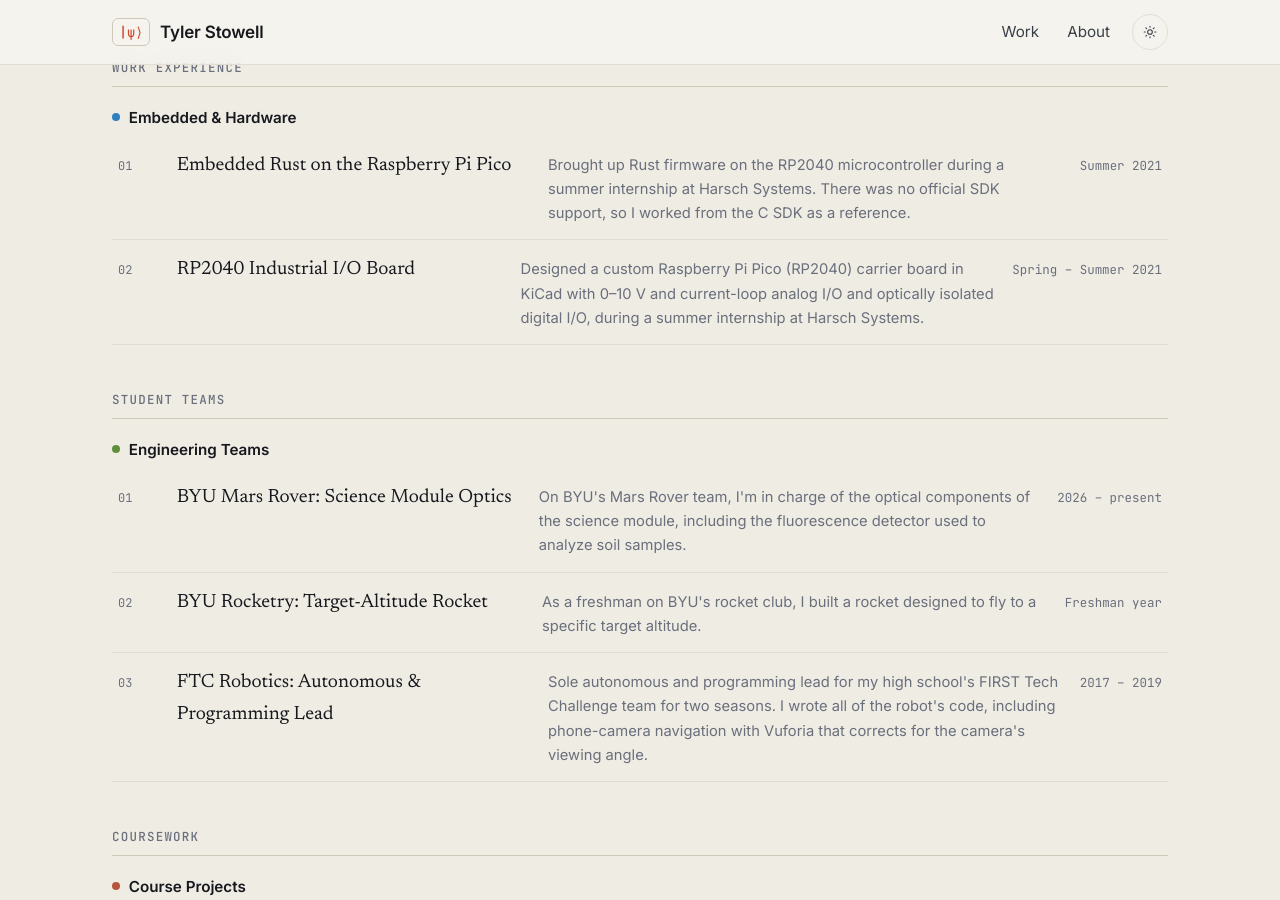
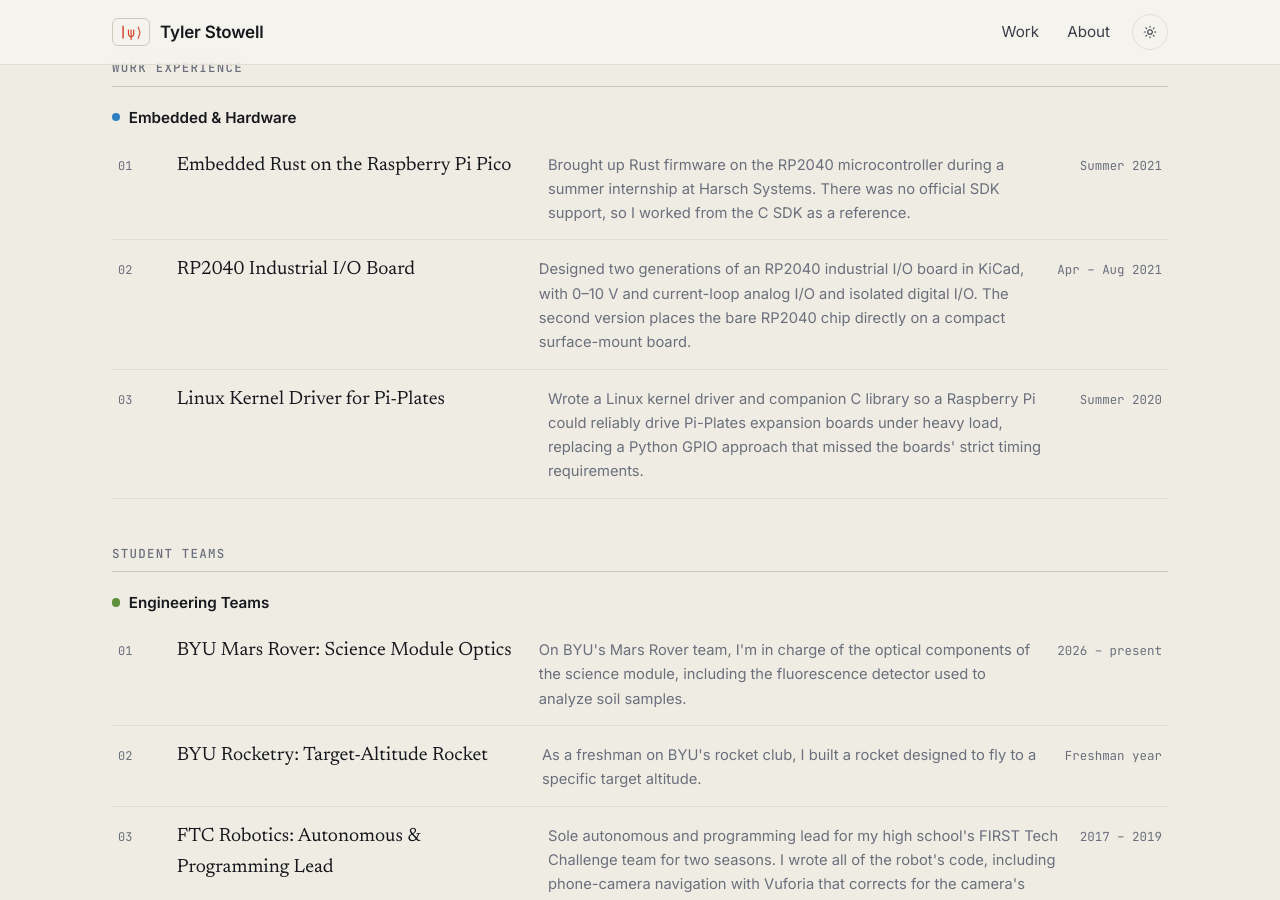
Before and after one commit to tystowell/tystowell.github.io, a Jekyll site: the page built from index.html, in a window 1280 px wide and 900 px high, scrolled down 3721 px. Built offline with Jekyll 4.4.1, drawn with Linux system fonts in a browser that asks for light colours.

Commit message:
Older work updates

```diff
--- /dev/null
+++ b/_projects/pi-plate-kernel-driver.md
@@ -0,0 +1,58 @@
+---
+title: Linux Kernel Driver for Pi-Plates
+summary: Wrote a Linux kernel driver and companion C library so a Raspberry Pi could reliably drive Pi-Plates expansion boards under heavy load, replacing a Python GPIO approach that missed the boards' strict timing requirements.
+category: embedded
+date: 2020-06-24
+period: Summer 2020
+status: Completed
+role: Engineering intern, Harsch Systems
+tools: [C, Linux kernel, SPI, GPIO, Device tree]
+# thumbnail / hero: add your own photo of a Pi with a plate attached
+links:
+  - label: Kernel driver
+    url: https://github.com/Harsch-Systems/pi-plate-module
+    icon: github
+  - label: C library
+    url: https://github.com/Harsch-Systems/pi-plate-io
+    icon: github
+---
+
+## The problem
+
+Harsch Systems' Raspberry Pis communicated with [Pi-Plates](https://pi-plates.com/) expansion
+boards through the Python `RPi.GPIO` library. That normally works, but under heavy load it
+broke down: the library forced frequent, expensive context switches, and the program's many
+delays left it exposed to being taken off the processor long enough to miss the plates' strict
+timing requirements. My task was to move all of the I/O and the Pi-Plate protocol **into the
+kernel**, where the timing could be controlled.
+
+## Learning kernel development
+
+I had never worked in kernel space, so I started by reading *Linux Device Drivers* and
+working through its example projects. My first driver was deliberately simple: controlling an
+LED with a button, but written as a kernel module driven by **interrupts**.
+
+## The driver
+
+The finished module ([pi-plate-module](https://github.com/Harsch-Systems/pi-plate-module)):
+
+- **Talks to the plates over SPI**, managing the frame, acknowledge and interrupt GPIO lines
+  the protocol depends on. Plates that signal "ready" on an acknowledge pin (DAQC2, TINKER,
+  THERMO) and plates that don't (DAQC, RELAY, MOTOR) are both supported.
+- **Detects timing violations:** if the process is descheduled for too long in the middle of a
+  transfer, the driver notices and restarts the transaction instead of returning bad data.
+- **Exposes a character device** that user programs call with a single `ioctl` command, with a
+  mutex so concurrent programs can't interleave transactions.
+- **Loads through a device tree overlay** and has a configurable debug-logging level.
+
+## The C library
+
+On top of the driver I wrote [pi-plate-io](https://github.com/Harsch-Systems/pi-plate-io), a
+user-space C library that wraps each plate's commands: reading inputs and temperatures,
+driving relays and stepper motors, generating waveforms, and capturing two-channel
+oscilloscope traces.
+
+*This work was done under a separate GitHub account (`tyler-stowell`) and lives in the Harsch
+Systems organization.*
+
+TODO: Did the driver go into production use, and how much did it improve reliability?
--- a/_projects/rp2040-board.md
+++ b/_projects/rp2040-board.md
@@ -1,18 +1,21 @@
 ---
 title: RP2040 Industrial I/O Board
-summary: Designed a custom Raspberry Pi Pico (RP2040) carrier board in KiCad with 0–10 V and current-loop analog I/O and optically isolated digital I/O, during a summer internship at Harsch Systems.
+summary: Designed two generations of an RP2040 industrial I/O board in KiCad, with 0–10 V and current-loop analog I/O and isolated digital I/O. The second version places the bare RP2040 chip directly on a compact surface-mount board.
 category: embedded
 date: 2021-04-26
-period: Spring – Summer 2021
+period: Apr – Aug 2021
 status: Completed
 role: Engineering intern, Harsch Systems
-tools: [KiCad, PCB design, Analog circuits, RP2040]
-thumbnail: /assets/img/projects/rp2040-board/board-render.jpg
-hero: /assets/img/projects/rp2040-board/board-render.jpg
-hero_alt: 3D render of the RP2040 I/O board in KiCad
-hero_caption: "KiCad 3D render of the board. The Raspberry Pi Pico mounts on the pads at the front, and power comes in through the barrel jack or the 24 V header."
+tools: [KiCad, PCB design, Surface-mount design, Analog circuits, RP2040]
+thumbnail: /assets/img/projects/rp2040-board/card.jpg
+hero: /assets/img/projects/rp2040-board/smd-render.jpg
+hero_alt: KiCad 3D render of the surface-mount RP2040 board, with the RP2040 chip at the center surrounded by passives, op-amps and connectors
+hero_caption: "Version 2, the surface-mount board: the bare RP2040 (center) with its own flash, crystal, switching regulator, USB and Qwiic connector, surrounded by the analog and digital I/O circuits."
 links:
-  - label: KiCad files
+  - label: SMD board (v2)
+    url: https://github.com/tyler-stowell/RP2040_SMD_Board
+    icon: github
+  - label: Through-hole board (v1)
     url: https://github.com/tystowell/RP2040_Board_KiCAD
     icon: github
   - label: Design notes
@@ -22,11 +25,13 @@
 
 ## Overview
 
-A carrier board for the Raspberry Pi Pico (RP2040) that lets it talk to industrial equipment.
+A board that lets the Raspberry Pi RP2040 microcontroller talk to industrial equipment.
 Industrial systems commonly signal with 0–10 V and current-loop analog levels and 24 V logic,
 none of which a 3.3 V microcontroller can handle directly. The board translates between the two.
+I designed it twice: first as a through-hole carrier for a Raspberry Pi Pico module, then as
+a compact surface-mount board built around the bare RP2040 chip.
 
-## Circuit design
+## Version 1: Pi Pico carrier board
 
 - **Analog outputs:** the Pico's PWM outputs are smoothed by active low-pass filters and scaled
   by LM324 op-amp stages into a **0–10 V** output and a **20 mA** current-loop output.
@@ -36,7 +41,32 @@
   BC337 transistor drivers on the outputs and status LEDs on every channel.
 - **Power:** runs from a **24 V** supply.
 
-[![Full KiCad schematic of the board]({{ '/assets/img/projects/rp2040-board/schematic.png' | relative_url }})]({{ '/assets/img/projects/rp2040-board/schematic.png' | relative_url }})
-*The top-level schematic: the Pico in the center, analog and digital I/O subsystems around it, and detail of each circuit block around the edges. Click to enlarge.*
+<div class="figure-row">
+  <figure>
+    <img src="{{ '/assets/img/projects/rp2040-board/board-render.jpg' | relative_url }}" alt="KiCad 3D render of the first, through-hole version of the board, with pads for a Raspberry Pi Pico">
+    <figcaption>Version 1: a through-hole carrier board for a Raspberry Pi Pico module.</figcaption>
+  </figure>
+  <figure>
+    <a href="{{ '/assets/img/projects/rp2040-board/schematic.png' | relative_url }}"><img src="{{ '/assets/img/projects/rp2040-board/schematic.png' | relative_url }}" alt="Full KiCad schematic of the version 1 board"></a>
+    <figcaption>The version 1 schematic: the Pico in the center, with the analog and digital I/O subsystems around it. Click to enlarge.</figcaption>
+  </figure>
+</div>
 
-TODO: A line on whether the board was fabricated and tested.
+## Version 2: surface-mount board
+
+The second version (July – August 2021) drops the Pico module and puts the **RP2040 chip
+directly on the board**, which meant designing the support circuitry the Pico normally
+provides:
+
+- **QSPI flash** (W25Q32JV) for program storage, and a **crystal** for the clock.
+- **Power:** a TPS56339 **switching regulator** steps the industrial supply down efficiently,
+  followed by a 3.3 V LDO for the logic.
+- **USB** for programming, a boot button, and test points.
+- A **Qwiic I²C connector** for plugging in sensors.
+
+Moving to surface-mount parts made the board far more compact. Routing it meant working out
+trace widths for the power and analog paths and adding vias for heat dissipation. Late in
+routing I caught that the optocoupler on the 24 V outputs wasn't rated high enough for that
+voltage.
+
+TODO: How the optocoupler issue was resolved, and whether either board was fabricated and tested.
--- a/about.md
+++ b/about.md
@@ -33,8 +33,8 @@
   deployed at Oak Ridge National Laboratory. Contributed quantum simulation features to CamachoLab's
   [Simphony]({{ '/work/simphony/' | relative_url }}) photonic circuit simulator.
 
-**Engineering Intern**, Harsch Systems — Summer 2021
-: Designed an [RP2040-based industrial I/O board]({{ '/work/rp2040-board/' | relative_url }}) in KiCad and
+**Engineering Intern**, Harsch Systems — 2020 – 2021
+: Wrote a [Linux kernel driver]({{ '/work/pi-plate-kernel-driver/' | relative_url }}) for Pi-Plates expansion boards, then designed an [RP2040-based industrial I/O board]({{ '/work/rp2040-board/' | relative_url }}) in KiCad and
   brought up [embedded Rust firmware]({{ '/work/embedded-rust-rp2040/' | relative_url }}) on the Raspberry Pi Pico.
 
 ## Student teams
```
Also changed, not shown: assets/img/projects/rp2040-board/card.jpg (added), assets/img/projects/rp2040-board/smd-render.jpg (added).
